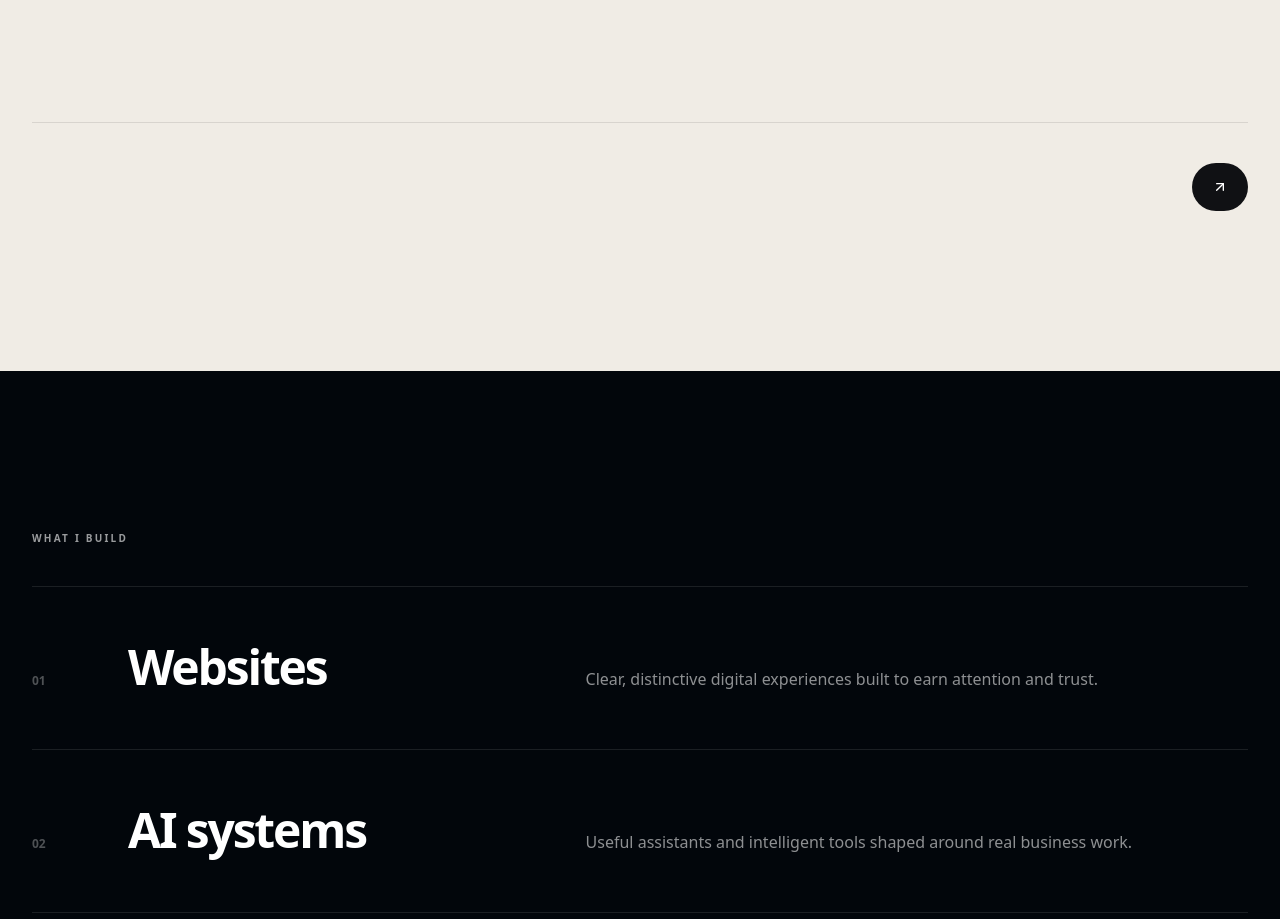
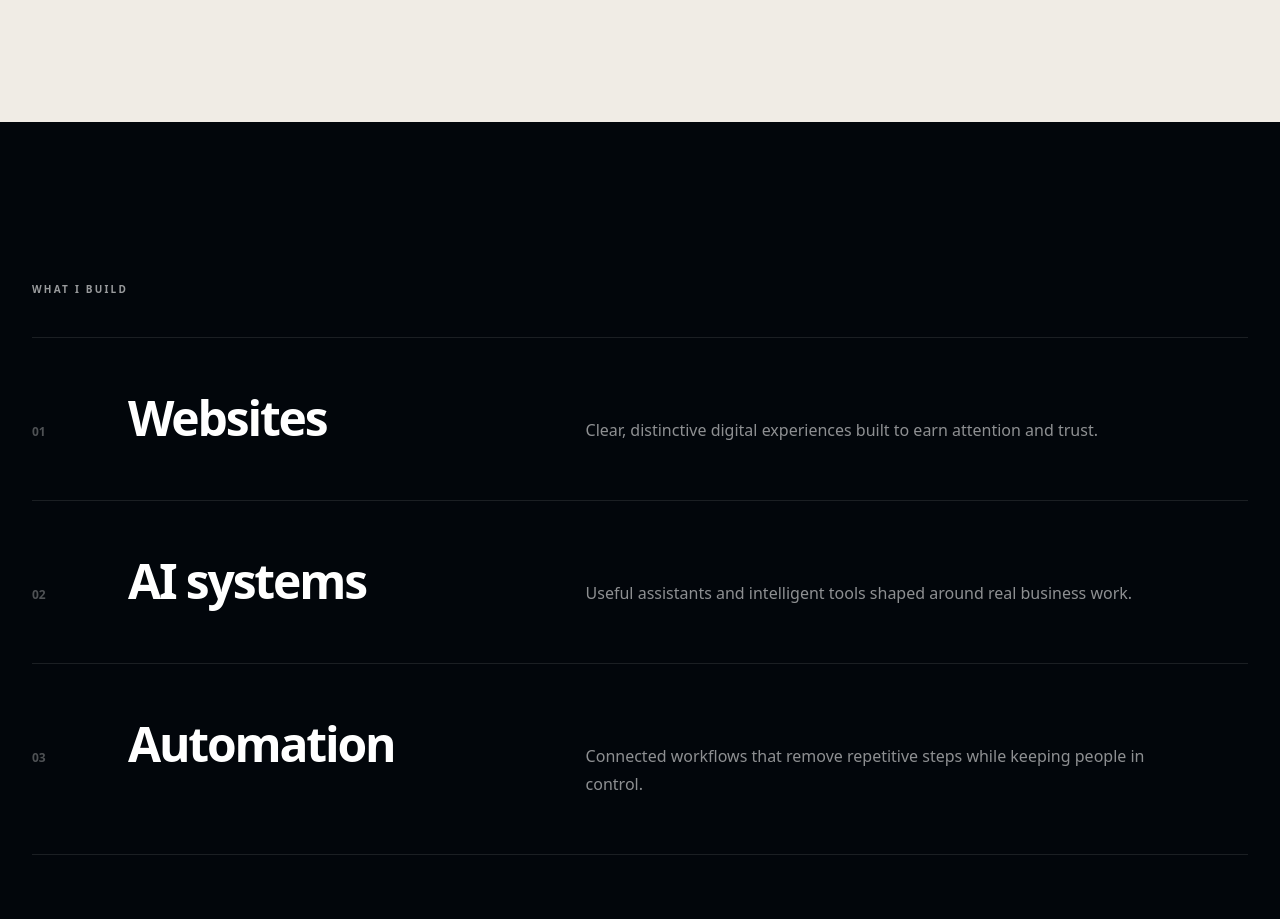
Before and after one commit to socraticblock/Agency, a Next.js app: page /en/v2-prototype in a window 1280 px wide. Shown: the part 5800-6719 px from the top of the page. Built offline with nearby package versions, Linux system fonts and the light colour scheme; no server answers; a web font is replaced by a local one.

Commit message:
fix: remove duplicate post-work CTA from integrated V2

```diff
--- a/src/app/[locale]/_components/SignalHeroPrototype.tsx
+++ b/src/app/[locale]/_components/SignalHeroPrototype.tsx
@@ -106,13 +106,6 @@ export function SignalHeroPrototype({ locale }: { locale: Locale }) {
           </div>
         </section>
 
-        <section className="bg-[#f0ece5] px-5 pb-28 text-[#101114] sm:px-8 lg:pb-40">
-          <div className="mx-auto flex max-w-[92rem] flex-col gap-6 border-t border-black/10 pt-10 sm:flex-row sm:items-end sm:justify-between">
-            <p className="max-w-[12ch] text-3xl font-black tracking-[-.045em] sm:text-5xl">{copy.afterWork}</p>
-            <a href={waHref} target="_blank" rel="noopener noreferrer" className="inline-flex min-h-12 w-fit items-center gap-2 rounded-full bg-[#101114] px-5 text-sm font-black text-white focus-visible:outline focus-visible:outline-2 focus-visible:outline-offset-4 focus-visible:outline-black">{copy.afterWorkCta}<ArrowUpRight className="h-4 w-4" aria-hidden /></a>
-          </div>
-        </section>
-
         <section id="capabilities" className="scroll-mt-20 bg-[#02060b] px-5 py-28 sm:px-8 lg:py-40">
           <div className="mx-auto max-w-[92rem]">
             <p className="text-[10px] font-black uppercase tracking-[.22em] text-white/60">{copy.capabilities}</p>
```
